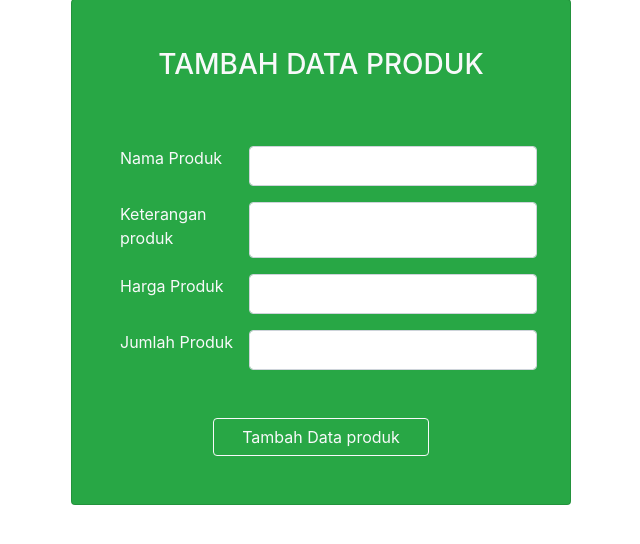
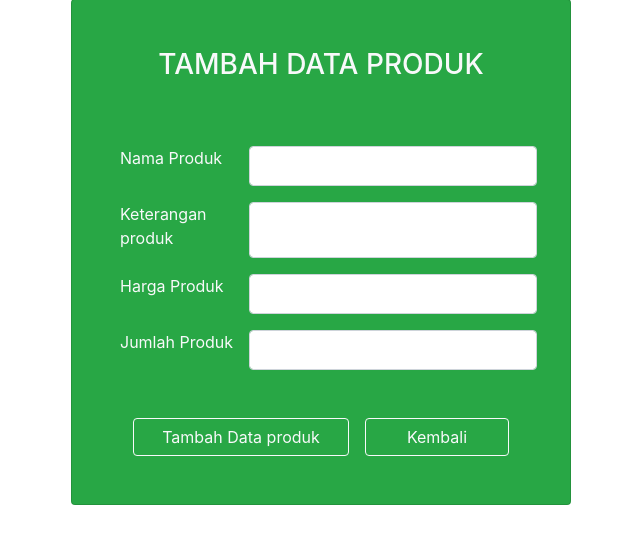
Before and after one commit to Novalia-tech/Arcademy, a PHP site: page /tambah.php in a window 1280 px wide. Shown: the part 49-593 px from the top of the page, without its empty margins (319-959 px from the left). Run offline with PHP 8.4, Linux system fonts and the light colour scheme; data that the repository does not hold is empty.

Commit message:
Memperbaiki page edit dan tambah

```diff
--- a/tambah.php
+++ b/tambah.php
@@ -1,5 +1,10 @@
 <?php
 require 'function.php';
+
+// if(empty($_POST['nama']) || empty($_POST['keterangan']) || empty($_POST['harga']) || empty($_POST['jumlah'])){
+//     $error = "<h3 style='color:red;'> Data tidak boleh kosong</h3>";
+//     return false;
+// }
 
 if(isset($_POST["tambah"])){
     if(tambah($_POST) == 1){
@@ -14,7 +19,6 @@ if(isset($_POST["tambah"])){
         </script>";
     }
 }
-
 
 ?>
 <!DOCTYPE html>
@@ -39,22 +43,23 @@ if(isset($_POST["tambah"])){
         <input type="hidden" value="<?= $produk['id'] ?>" name="id">
     <div class="row mt-3">
         <label for="nama" class="col-4" col-form-label" >Nama Produk</label>
-        <input type="text" class="form-control col-8 col-form-label" name="nama" id="nama">
+        <input type="text" class="form-control col-8 col-form-label" name="nama" id="nama"  autocomplete="off" required>
         </div>
     <div class="row mt-3">
         <label for="keterangan" class="col-4" col-form-label" >Keterangan produk</label>
-        <input type="text" class="form-control col-8 col-form-label"  name="keterangan" id="keterangan">
+        <input type="text" class="form-control col-8 col-form-label"  name="keterangan" id="keterangan" autocomplete="off" required>
         </div>
     <div class="row mt-3">
         <label for="harga" class="col-4" col-form-label" >Harga Produk</label>
-        <input type="number" class="form-control col-8 col-form-label"  name="harga" id="harga">
+        <input type="number" class="form-control col-8 col-form-label"  name="harga" id="harga" required>
         </div>
     <div class="row mt-3">
         <label for="jumlah" class="col-4" col-form-label" >Jumlah Produk</label>
-        <input type="number" class="form-control col-8 col-form-label" name="jumlah" id="jumlah">
+        <input type="number" class="form-control col-8 col-form-label" name="jumlah" id="jumlah" required>
     </div>
     <div class="row justify-content-center mt-5">
-        <button name="tambah" class="btn btn-outline-light col-6 col-form-label center">Tambah Data produk</button>
+        <button name="tambah" class="btn btn-outline-light col-6 col-form-label center mr-3">Tambah Data produk</button>
+        <a href="index.php" class="btn btn-outline-light col-4 col-form-label center">Kembali</a>
     </div>
     </form>
 </div>
```
Also changed, not shown: edit.php (+6 -5 lines).
